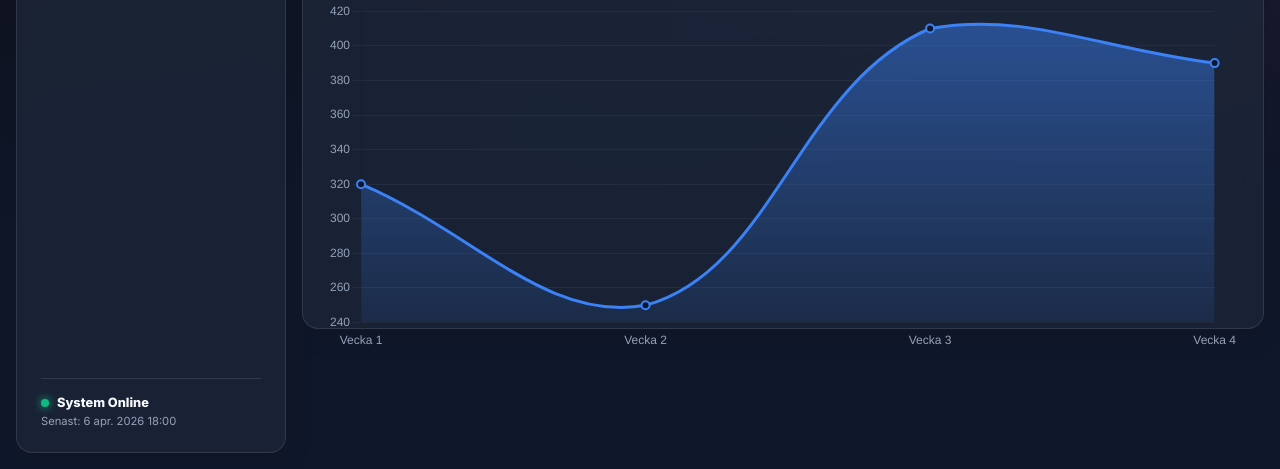
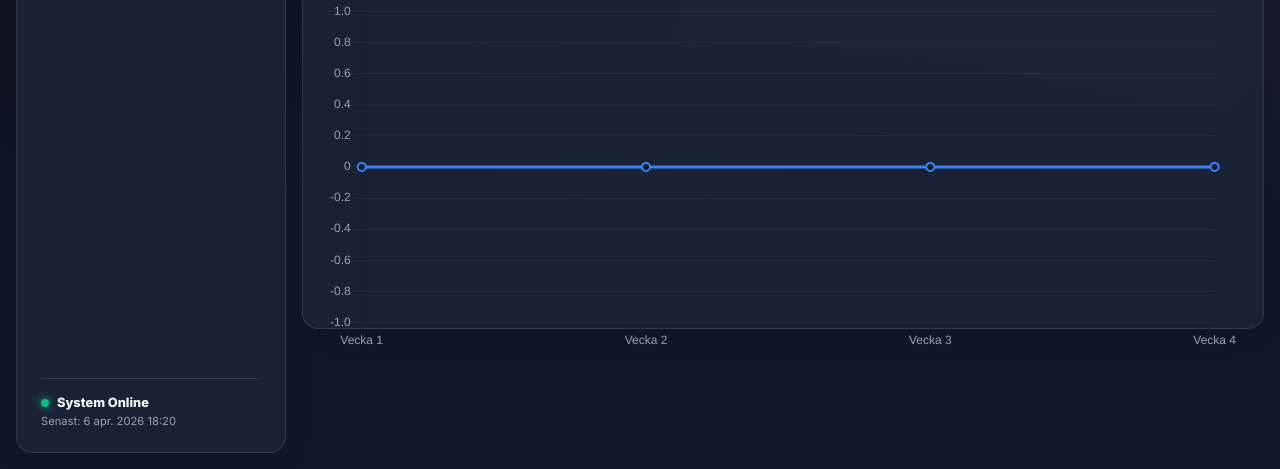
Before and after one commit to marcdshark666/DroppshipperTemu2Amazon, a plain HTML site: page index.html in a window 1280 px wide. Shown: the part 331-800 px from the top of the page. Drawn offline with nearby package versions, Linux system fonts and the light colour scheme.

Commit message:
fix: lagt in riktiga url länkar, youtube guider i setup, och nollställd data

```diff
--- a/app.js
+++ b/app.js
@@ -144,7 +144,7 @@ function populateTable(products) {
                 <td><img src="${prod.image}" alt="${prod.title}" class="prod-img"></td>
                 <td>#${prod.rank}</td>
                 <td><span class="trend-badge ${hypeClass}"><i class="fa-solid ${hypeIcon}"></i> ${prod.hype}</span></td>
-                <td><strong>${prod.title}</strong><br><small><a href="${prod.source_amazon}" style="color:#94a3b8;" target="_blank">Kolla Konkurrent</a></small></td>
+                <td><strong>${prod.title}</strong><br><small><a href="${prod.source_temu}" style="color:#fbbf24;" target="_blank">Inköpspris (Temu)</a> | <a href="${prod.source_amazon}" style="color:#60a5fa;" target="_blank">Säljpris (Amazon)</a></small></td>
                 <td>$${prod.temu_price.toFixed(2)}</td>
                 <td>$${prod.amazon_price.toFixed(2)}</td>
                 <td class="profit-margin">+$${profit.toFixed(2)} (${profitMargin}%)</td>
--- a/data.json
+++ b/data.json
@@ -1,17 +1,17 @@
 {
-  "last_updated": "2026-04-06T20:00:00+02:00",
+  "last_updated": "2026-04-06T20:20:00+02:00",
   "source": "Python BSR & Pricing Scraper (AutoDS Core Integration)",
   "kpi": {
-    "daily_profit": 142.50,
-    "daily_profit_trend": 12,
-    "weekly_sales": 1204,
-    "weekly_sales_trend": 5,
-    "yearly_profit": 18430.00
+    "daily_profit": 0.00,
+    "daily_profit_trend": 0,
+    "weekly_sales": 0,
+    "weekly_sales_trend": 0,
+    "yearly_profit": 0.00
   },
   "sales_data": {
-    "day": { "labels": ["00:00", "04:00", "08:00", "12:00", "16:00", "20:00", "24:00"], "data": [12, 19, 3, 5, 2, 3, 10] },
-    "week": { "labels": ["Mån", "Tis", "Ons", "Tors", "Fre", "Lör", "Sön"], "data": [65, 59, 80, 81, 56, 55, 40] },
-    "month": { "labels": ["Vecka 1", "Vecka 2", "Vecka 3", "Vecka 4"], "data": [320, 250, 410, 390] }
+    "day": { "labels": ["00:00", "04:00", "08:00", "12:00", "16:00", "20:00", "24:00"], "data": [0, 0, 0, 0, 0, 0, 0] },
+    "week": { "labels": ["Mån", "Tis", "Ons", "Tors", "Fre", "Lör", "Sön"], "data": [0, 0, 0, 0, 0, 0, 0] },
+    "month": { "labels": ["Vecka 1", "Vecka 2", "Vecka 3", "Vecka 4"], "data": [0, 0, 0, 0] }
   },
   "trending_products": [
     {
@@ -21,8 +21,8 @@
       "hype": "Extreme",
       "temu_price": 3.86,
       "amazon_price": 24.99,
-      "source_temu": "https://temu.com",
-      "source_amazon": "https://amazon.com"
+      "source_temu": "https://www.temu.com/search_result.html?search_key=smart+posture+corrector",
+      "source_amazon": "https://www.amazon.com/s?k=smart+posture+corrector+back+brace"
     },
     {
       "rank": 2,
@@ -31,8 +31,8 @@
       "hype": "Extreme",
       "temu_price": 1.20,
       "amazon_price": 14.99,
-      "source_temu": "https://temu.com",
-      "source_amazon": "https://amazon.com"
+      "source_temu": "https://www.temu.com/search_result.html?search_key=ice+face+roller",
+      "source_amazon": "https://www.amazon.com/s?k=ice+face+roller+skincare"
     },
     {
       "rank": 3,
@@ -41,8 +41,8 @@
       "hype": "High",
       "temu_price": 8.50,
       "amazon_price": 39.99,
-      "source_temu": "https://temu.com",
-      "source_amazon": "https://amazon.com"
+      "source_temu": "https://www.temu.com/search_result.html?search_key=minimalist+led+desk+lamp",
+      "source_amazon": "https://www.amazon.com/s?k=minimalist+led+desk+lamp"
     },
     {
       "rank": 4,
@@ -51,18 +51,18 @@
       "hype": "High",
       "temu_price": 4.20,
       "amazon_price": 29.99,
-      "source_temu": "https://temu.com",
-      "source_amazon": "https://amazon.com"
+      "source_temu": "https://www.temu.com/search_result.html?search_key=ergonomic+vertical+mouse",
+      "source_amazon": "https://www.amazon.com/s?k=ergonomic+vertical+mouse"
     },
     {
       "rank": 5,
       "title": "Portable Blender Cup",
       "image": "https://images.unsplash.com/photo-1570222094114-d054a817e56b?auto=format&fit=crop&q=80&w=150",
-      "hype": "Men",
+      "hype": "Medium",
       "temu_price": 9.00,
       "amazon_price": 34.99,
-      "source_temu": "https://temu.com",
-      "source_amazon": "https://amazon.com"
+      "source_temu": "https://www.temu.com/search_result.html?search_key=portable+blender+cup",
+      "source_amazon": "https://www.amazon.com/s?k=portable+blender+cup"
     }
   ]
 }
--- a/index.html
+++ b/index.html
@@ -175,6 +175,9 @@
                                         <li>Generera en Tracking-länk i portalen.</li>
                                         <li>Klipp in länken bredvid produkten på din hemsida. Ta betalt av AliExpress när köpet sker.</li>
                                     </ol>
+                                    <div style="margin-top: 1rem;">
+                                        <iframe width="100%" height="200" src="https://www.youtube.com/embed?listType=search&list=aliexpress+affiliate+marketing+tutorial" title="AliExpress Affiliate Guide" frameborder="0" allow="accelerometer; autoplay; clipboard-write; encrypted-media; gyroscope; picture-in-picture" allowfullscreen style="border-radius:8px;"></iframe>
+                                    </div>
                                 </div>
                             </div>
                         </div>
@@ -200,6 +203,9 @@
                                         <li>Importera AliExpress artiklar till AutoDS.</li>
                                         <li>Länka Amazon och slå på Auto-Fulfillment knappen.</li>
                                     </ol>
+                                    <div style="margin-top: 1rem;">
+                                        <iframe width="100%" height="200" src="https://www.youtube.com/embed/G10YcFf4fgI" title="AutoDS x Amazon Setup" frameborder="0" allow="accelerometer; autoplay; clipboard-write; encrypted-media; gyroscope; picture-in-picture" allowfullscreen style="border-radius:8px;"></iframe>
+                                    </div>
                                 </div>
                             </div>
                         </div>
```
